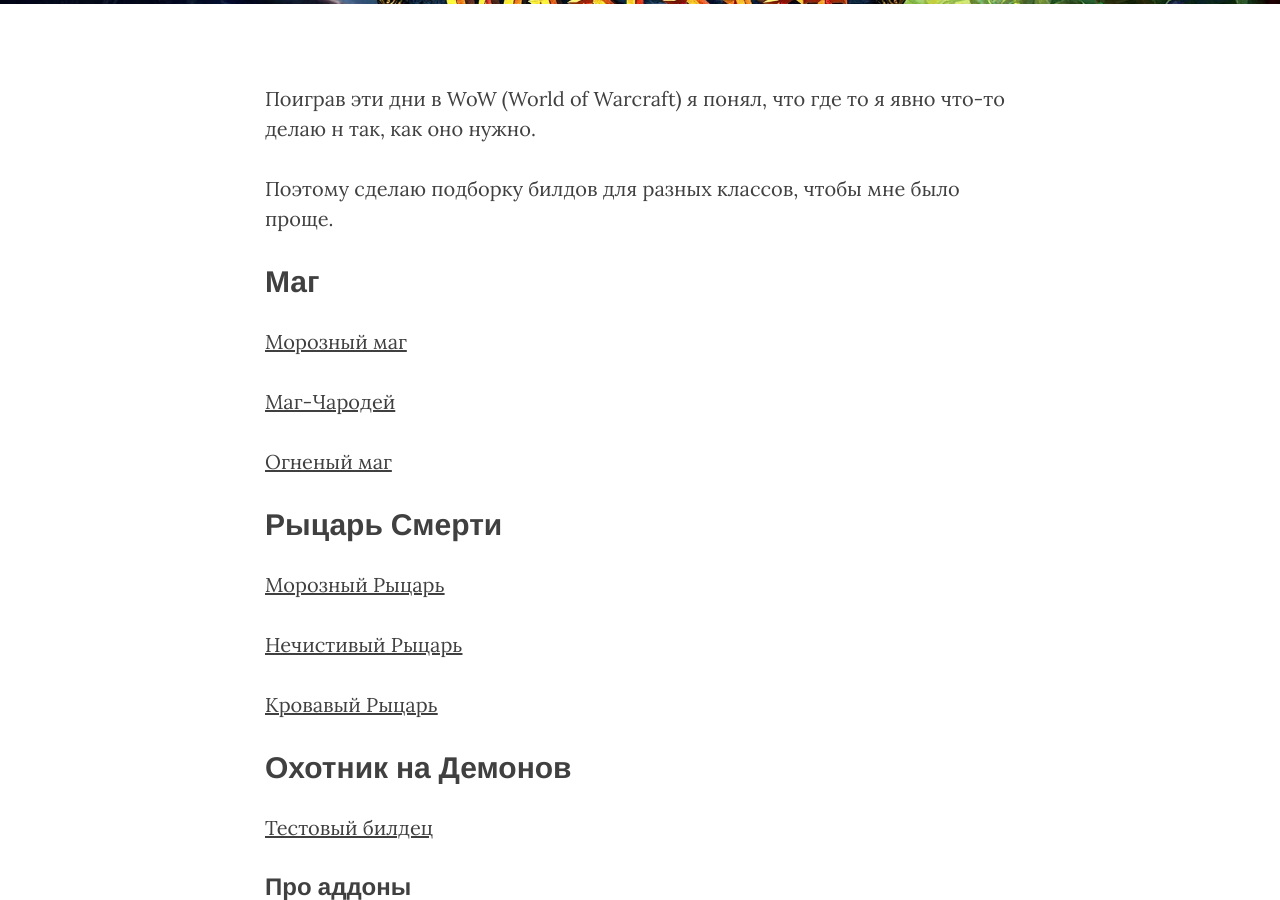
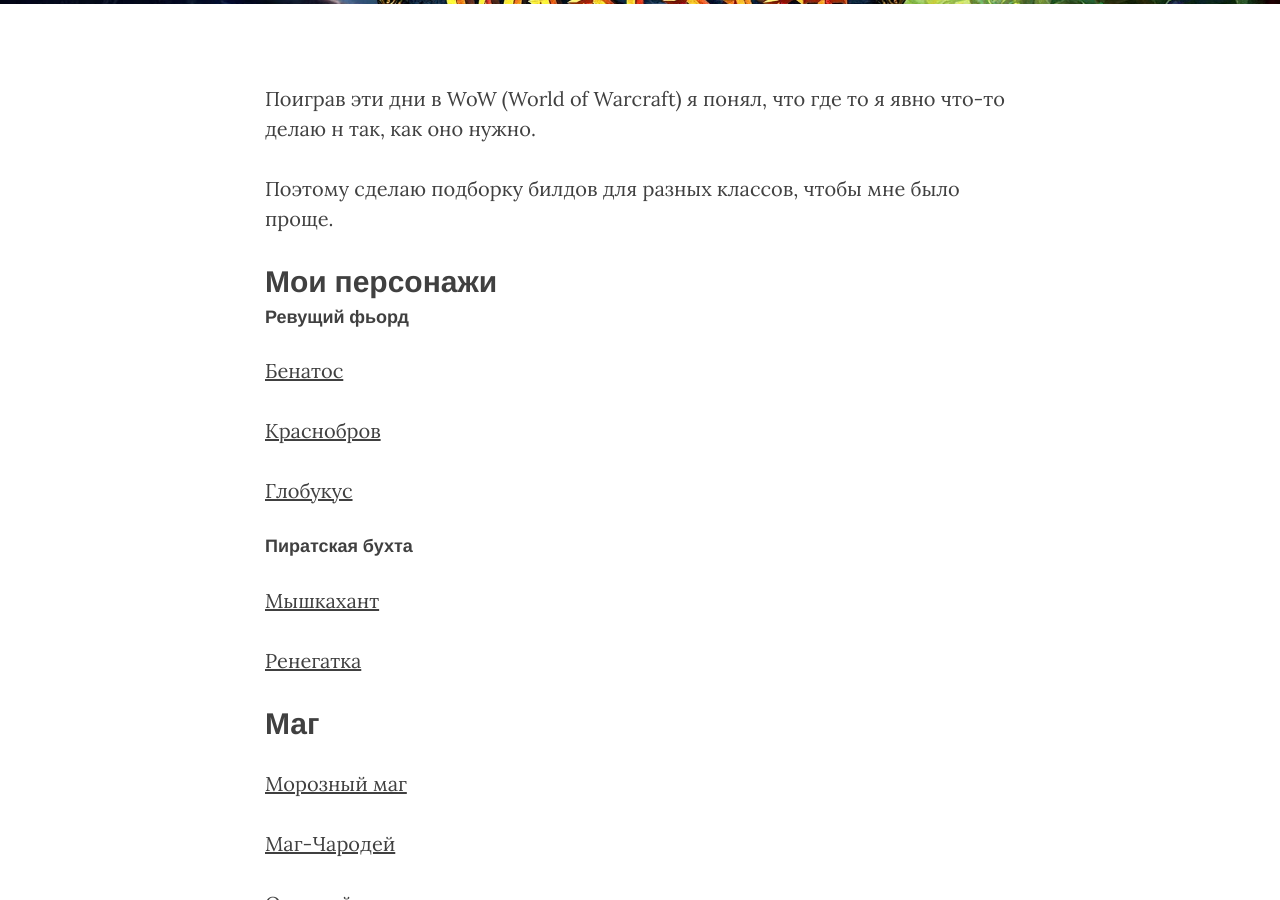
Before and after one commit to guvatara/guvatara.github.io, a Jekyll site: the page built from _posts/2016-08-16-WoW-Bilds.markdown, in a window 1280 px wide and 900 px high, scrolled down 505 px. Built offline with Jekyll 4.4.1, drawn with Linux system fonts in a browser that asks for light colours; nearby versions of some CDN libraries; comment, search, counter and statistics services are not loaded; a style sheet for code colours, icons or effects is not loaded.

Commit message:
guvaCom-2 Наполнение сайта статьями

```diff
--- a/_posts/2016-08-16-WoW-Bilds.markdown
+++ b/_posts/2016-08-16-WoW-Bilds.markdown
@@ -10,6 +10,22 @@ header-img: "images/wow-bg.jpg"
 Поиграв эти дни в WoW (World of Warcraft) я понял, что где то я явно что-то делаю н так, как оно нужно.
 
 Поэтому сделаю подборку билдов для разных классов, чтобы мне было проще.
+
+<h2>Мои персонажи</h2>
+
+<h4>Ревущий фьорд</h4>
+
+<a href="http://eu.battle.net/wow/ru/character/%D1%80%D0%B5%D0%B2%D1%83%D1%89%D0%B8%D0%B8-%D1%84%D1%8C%D0%BE%D1%80%D0%B4/%D0%91%D0%B5%D0%BD%D0%B0%D1%82%D0%BE%D1%81/simple">Бенатос</a>
+
+<a href="http://eu.battle.net/wow/ru/character/%D1%80%D0%B5%D0%B2%D1%83%D1%89%D0%B8%D0%B8-%D1%84%D1%8C%D0%BE%D1%80%D0%B4/%D0%9A%D1%80%D0%B0%D1%81%D0%BD%D0%BE%D0%B1%D1%80%D0%BE%D0%B2/simple">Краснобров</a>
+
+<a href="http://eu.battle.net/wow/ru/character/%D1%80%D0%B5%D0%B2%D1%83%D1%89%D0%B8%D0%B8-%D1%84%D1%8C%D0%BE%D1%80%D0%B4/%D0%93%D0%BB%D0%BE%D0%B1%D1%83%D0%BA%D1%83%D1%81/simple">Глобукус</a>
+
+<h4>Пиратская бухта</h4>
+
+<a href="http://eu.battle.net/wow/ru/character/%D0%BF%D0%B8%D1%80%D0%B0%D1%82%D1%81%D0%BA%D0%B0%D1%8F-%D0%B1%D1%83%D1%85%D1%82%D0%B0/%D0%9C%D1%8B%D1%88%D0%BA%D0%B0%D1%85%D0%B0%D0%BD%D1%82/simple">Мышкахант</a>
+
+<a href="http://eu.battle.net/wow/ru/character/%D0%BF%D0%B8%D1%80%D0%B0%D1%82%D1%81%D0%BA%D0%B0%D1%8F-%D0%B1%D1%83%D1%85%D1%82%D0%B0/%D0%A0%D0%B5%D0%BD%D0%B5%D0%B3%D0%B0%D1%82%D0%BA%D0%B0/simple">Ренегатка</a>
 
 <h2>Маг</h2>
 
```
